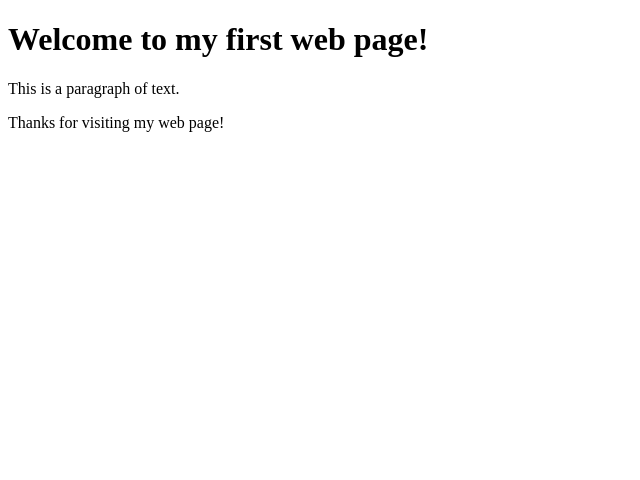
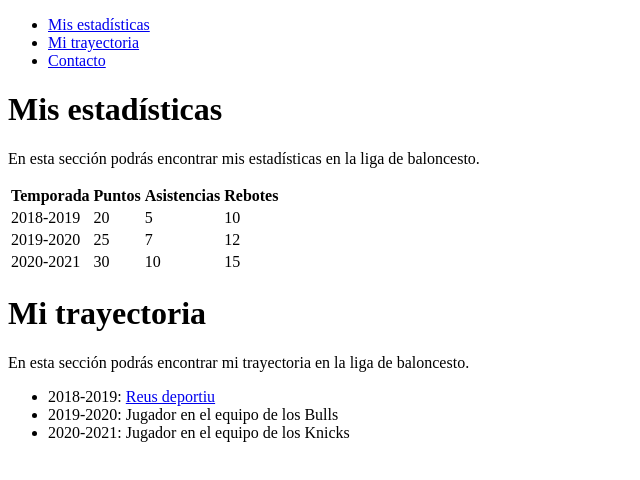
Before and after one commit to cemce/html5_arquitectura_informacion, a plain HTML site: page index.html in a window 1280 px wide. Shown: the whole page, without its empty margins (0-640 px from the left). Drawn offline with Linux system fonts and the light colour scheme.

Commit message:
Update index.html

```diff
--- a/index.html
+++ b/index.html
@@ -5,9 +5,56 @@
     <link rel="icon" href="favicon.ico" type="image/x-icon">
 </head>
 <body>
-    <h1>Welcome to my first web page!</h1>
-    <p>This is a paragraph of text.</p>
+    <nav>
+        <ul>
+            <li><a href="#estadisticas">Mis estadísticas</a></li>
+            <li><a href="#">Mi trayectoria</a></li>
+            <li><a href="#">Contacto</a></li>
+        </ul>
+    </nav>
+<div class="container">
+    <div id="estadisticas">
+        <h1>Mis estadísticas</h1>
+        <p>En esta sección podrás encontrar mis estadísticas en la liga de baloncesto.</p>
+        <table>
+            <tr>
+                <th>Temporada</th>
+                <th>Puntos</th>
+                <th>Asistencias</th>
+                <th>Rebotes</th>
+            </tr>
+            <tr>
+                <td>2018-2019</td>
+                <td>20</td>
+                <td>5</td>
+                <td>10</td>
+            </tr>
+            <tr>
+                <td>2019-2020</td>
+                <td>25</td>
+                <td>7</td>
+                <td>12</td>
+            </tr>
+            <tr>
+                <td>2020-2021</td>
+                <td>30</td>
+                <td>10</td>
+                <td>15</td>
+            </tr>
+        </table>
+    </div>
+
+    <div class="trayectoria">
+        <h1>Mi trayectoria</h1>
+        <p>En esta sección podrás encontrar mi trayectoria en la liga de baloncesto.</p>
+        <ul>
+            <li>2018-2019: <a href="https://reusdeportiu.org/">Reus deportiu</li></a>
+            <li>2019-2020: Jugador en el equipo de los Bulls</li>
+            <li>2020-2021: Jugador en el equipo de los Knicks</li>
+        </ul>
+    </div>
+</div>
 </body>
 <footer>
-    <p>Thanks for visiting my web page!</p>
+
 </footer>
```
